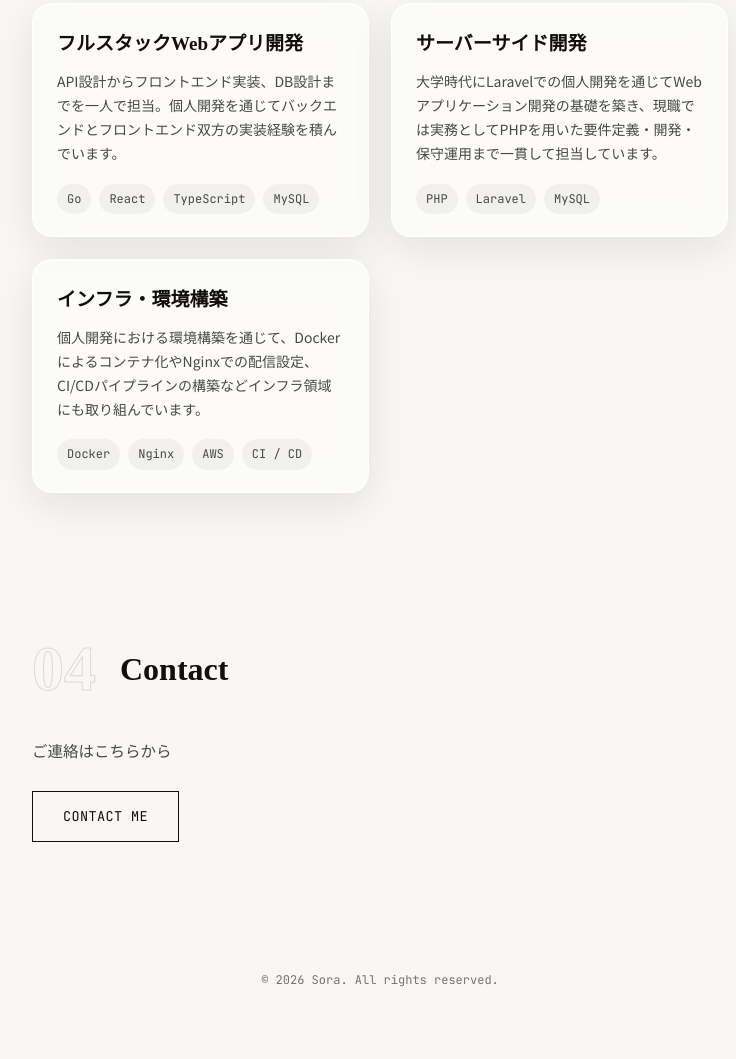
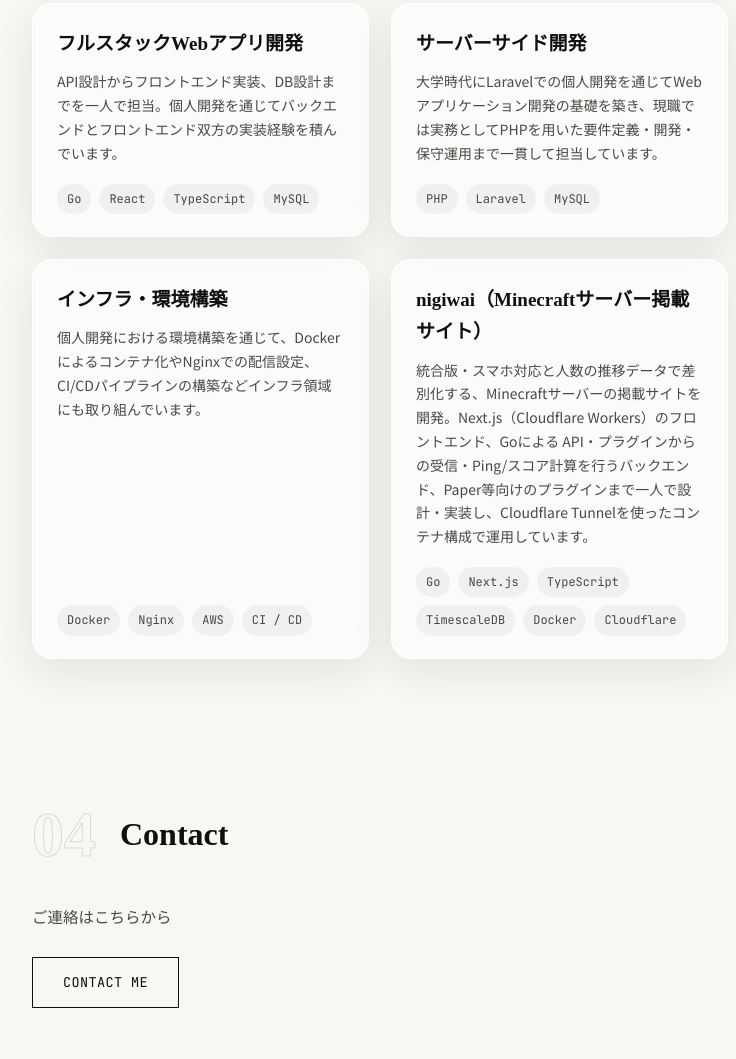
Before and after one commit to Sora0613/Sora0613.github.io, a plain HTML site: page index.html in a window 1280 px wide. Shown: the part 2588-3647 px from the top of the page, without its empty margins (260-996 px from the left). Before the commit the page ends 3618 px from the top, so only its background shows below. Drawn offline with Linux system fonts and the light colour scheme.

Commit message:
add: Worksにnigiwaiを追加
Co-Authored-By: Claude Sonnet 5.5 <noreply@anthropic.com>

```diff
--- a/index.html
+++ b/index.html
@@ -184,6 +184,18 @@
                     <span class="tag">CI / CD</span>
                 </div>
             </div>
+            <div class="project-card glass">
+                <h3>nigiwai（Minecraftサーバー掲載サイト）</h3>
+                <p>統合版・スマホ対応と人数の推移データで差別化する、Minecraftサーバーの掲載サイトを開発。Next.js（Cloudflare Workers）のフロントエンド、Goによる API・プラグインからの受信・Ping/スコア計算を行うバックエンド、Paper等向けのプラグインまで一人で設計・実装し、Cloudflare Tunnelを使ったコンテナ構成で運用しています。</p>
+                <div class="tag-row">
+                    <span class="tag">Go</span>
+                    <span class="tag">Next.js</span>
+                    <span class="tag">TypeScript</span>
+                    <span class="tag">TimescaleDB</span>
+                    <span class="tag">Docker</span>
+                    <span class="tag">Cloudflare</span>
+                </div>
+            </div>
         </div>
     </section>
 
```
